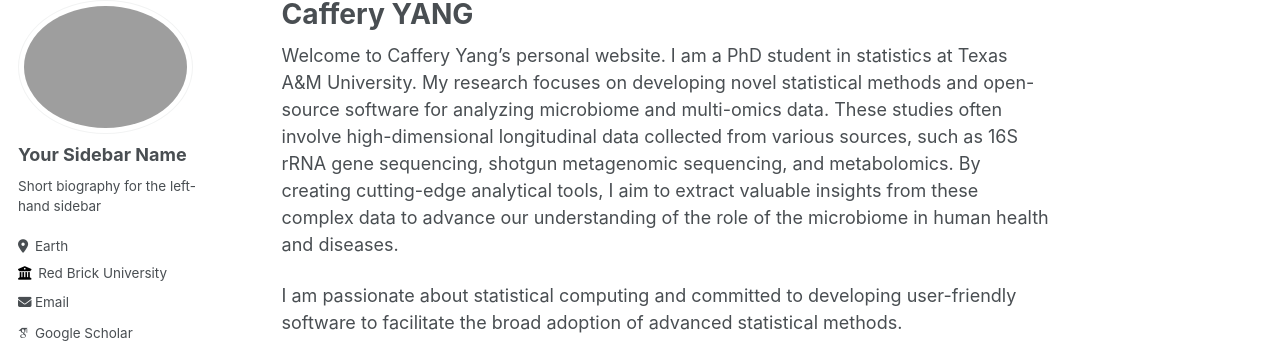
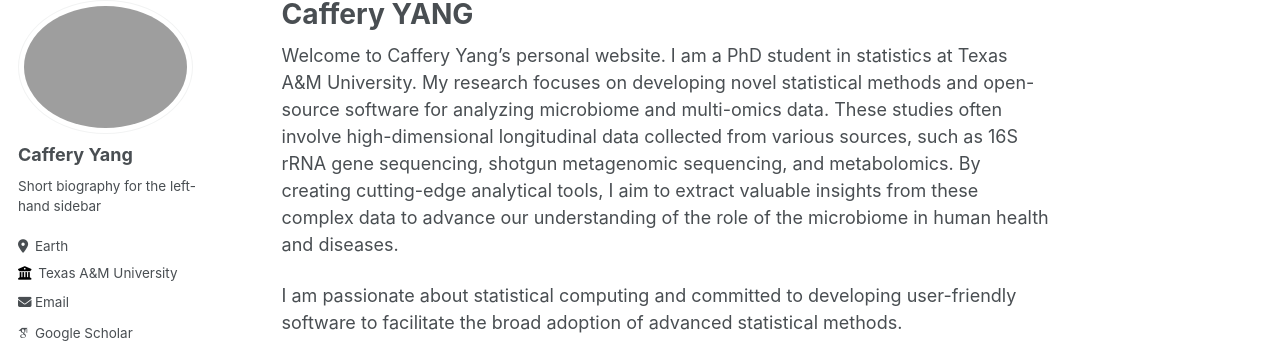
Before and after one commit to cafferychen777/cafferychen777.github.io, a Jekyll site: the page built from _pages/about.md, in a window 1280 px wide. Shown: the part 106-461 px from the top of the page. Built offline with Jekyll 4.4.1, drawn with Linux system fonts in a browser that asks for light colours; some web fonts are replaced.

Commit message:
Update _config.yml

```diff
--- a/_config.yml
+++ b/_config.yml
@@ -22,13 +22,13 @@ repository               : "academicpages/academicpages.github.io"
 author:
   # Biographic information
   avatar           : "profile.png"
-  name             : "Your Sidebar Name"
+  name             : "Caffery Yang"
   pronouns         : # example: "she/her"
   bio              : "Short biography for the left-hand sidebar"
   location         : "Earth"
-  employer         : "Red Brick University"
+  employer         : "Texas A&M University"
   uri              : # URL
-  email            : "none@example.org"
+  email            : "cafferychen777@tamu.edu"
 
   # Academic websites
   arxiv            : # URL - Update with the correct link to your profile
```
